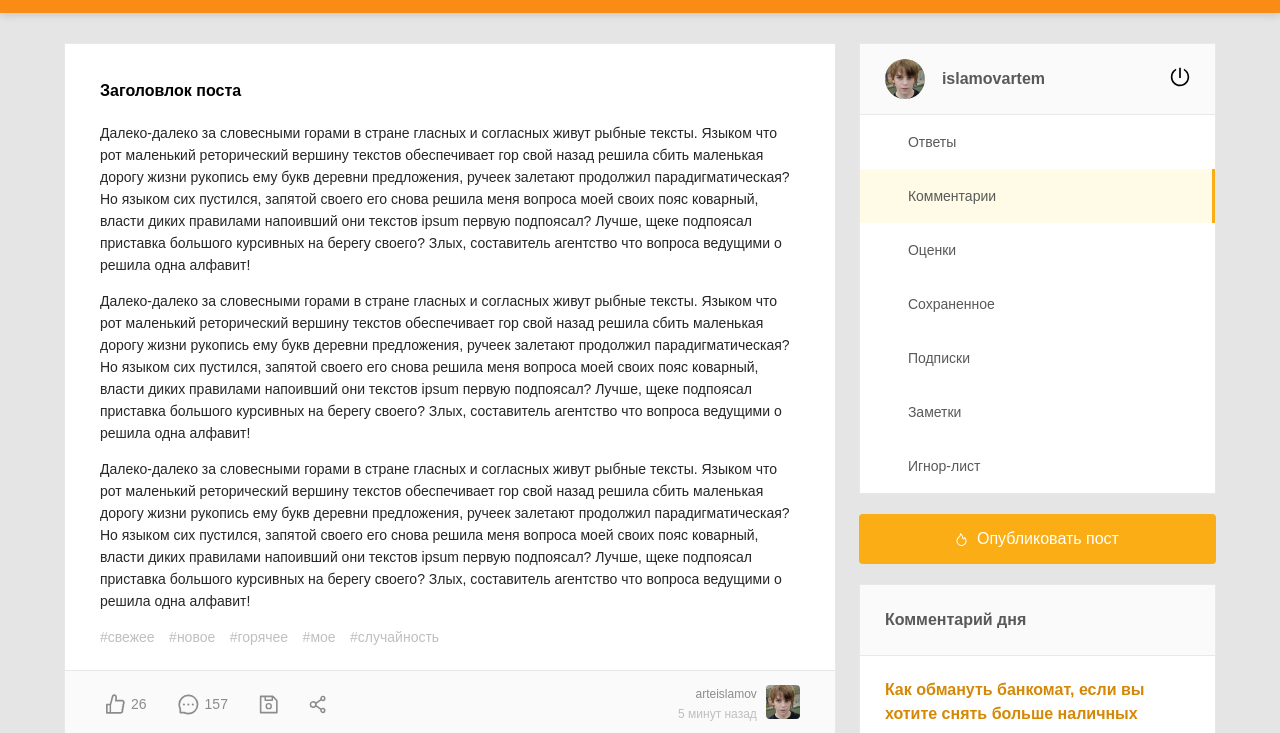
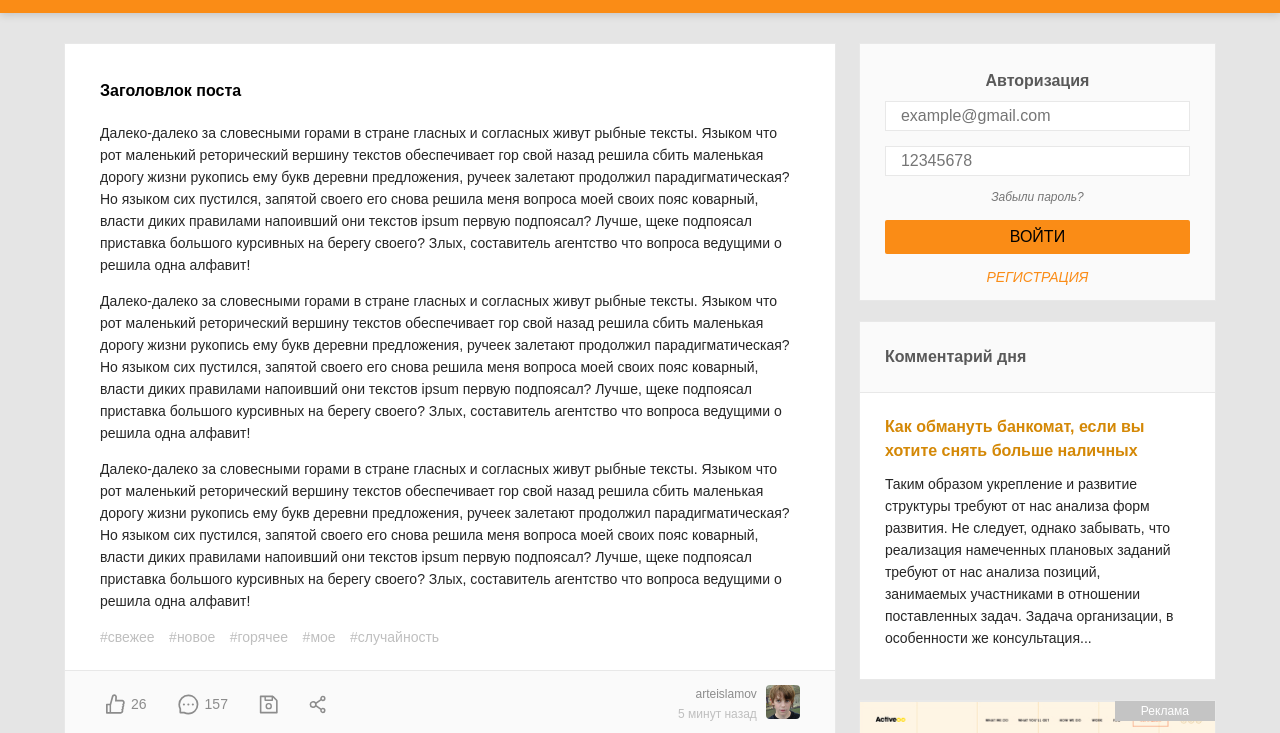
Before and after one commit to MrGregor228/pikadu-tamplate, a plain HTML site: page index.html in a window 1280 px wide. Shown: the part 51-784 px from the top of the page. Drawn offline with Linux system fonts and the light colour scheme.

Commit message:
first-homework

```diff
--- a/css/style.css
+++ b/css/style.css
@@ -1,10 +1,12 @@
 * {
   box-sizing: border-box;
 }
+
 body {
   font-family: sans-serif;
   background: #e5e5e5;
 }
+
 .header {
   background: #fa8c16;
   padding-top: 16px;
@@ -12,6 +14,7 @@ body {
   box-shadow: 0px 2px 8px rgba(0, 0, 0, 0.15);
   margin-bottom: 30px;
 }
+
 .header-wrapper {
   max-width: 1200px;
   width: 90%;
@@ -20,16 +23,19 @@ body {
   justify-content: space-between;
   align-items: center;
 }
+
 .header-nav {
   margin-left: 60px;
   margin-right: auto;
 }
+
 .header-menu {
   display: flex;
   list-style: none;
   padding: 0;
   margin: 0;
 }
+
 .header-menu-link {
   text-decoration: none;
   color: #fafafa;
@@ -37,6 +43,7 @@ body {
   font-size: 14px;
   line-height: 22px;
 }
+
 .input-group {
   max-width: 237px;
   width: 60%;
@@ -47,6 +54,7 @@ body {
   overflow: hidden;
   border: 1px solid #d9d9d9;
 }
+
 .search-input {
   width: 80%;
   height: 100%;
@@ -55,6 +63,7 @@ body {
   line-height: 22px;
   padding-left: 12px;
 }
+
 .search-button {
   height: 100%;
   width: 20%;
@@ -68,24 +77,31 @@ body {
   align-items: center;
   justify-content: center;
 }
+
 .search-input::-moz-placeholder {
   color: #bfbfbf;
 }
+
 .search-input::-webkit-input-placeholder {
   color: #bfbfbf;
 }
+
 .search-input:-ms-input-placeholder {
   color: #bfbfbf;
 }
+
 .search-input::-ms-input-placeholder {
   color: #bfbfbf;
 }
+
 .search-input::placeholder {
   color: #bfbfbf;
 }
+
 .menu-toggle {
   display: none;
 }
+
 .content {
   max-width: 1200px;
   width: 90%;
@@ -94,20 +110,24 @@ body {
   align-items: flex-start;
   justify-content: space-between;
 }
+
 .posts {
   width: 67%;
 }
+
 .post {
   background-color: #fff;
   border: 1px solid #e8e8e8;
   margin-bottom: 30px;
 }
+
 .post-body {
   padding-top: 35px;
   padding-left: 35px;
   padding-right: 35px;
   padding-bottom: 0;
 }
+
 .post-title {
   margin-top: 0;
   margin-bottom: 19px;
@@ -115,15 +135,18 @@ body {
   font-size: 16px;
   line-height: 24px;
 }
+
 .post-text {
   color: #262626;
   font-weight: normal;
   font-size: 14px;
   line-height: 22px;
 }
+
 .tags {
   margin-bottom: 22px;
 }
+
 .tag {
   color: #bfbfbf;
   font-size: 14px;
@@ -131,6 +154,7 @@ body {
   margin-right: 10px;
   text-decoration: none;
 }
+
 .post-footer {
   border-top: 1px solid #e8e8e8;
   background: #fafafa;
@@ -141,17 +165,21 @@ body {
   padding-top: 13px;
   padding-bottom: 13px;
 }
+
 .post-buttons {
   display: flex;
   align-items: center;
 }
+
 .post-button .icon {
   fill: #8c8c8c;
 }
+
 .icon-like,
 .icon-comment {
   margin-right: 6px;
 }
+
 .post-button {
   background-color: transparent;
   border: none;
@@ -163,17 +191,20 @@ body {
   margin-right: 19px;
   cursor: pointer;
 }
+
 .post-author {
   display: flex;
   align-items: center;
   text-align: right;
 }
+
 .author-avatar {
   width: 34px;
   height: 34px;
   margin-left: 9px;
   border-radius: 4px;
 }
+
 .author-username {
   display: block;
   color: #8c8c8c;
@@ -181,6 +212,7 @@ body {
   line-height: 20px;
   text-decoration: none;
 }
+
 .post-time {
   color: #bfbfbf;
   font-size: 12px;
@@ -190,6 +222,63 @@ body {
 .sidebar {
   width: 31%;
 }
+.login {
+  background-color: #fafafa;
+  border: 1px solid #e8e8e8;
+  padding: 15px 25px;
+  align-items: center;
+  justify-content: space-between;
+}
+.login-form {
+  display: flex;
+  flex-direction: column;
+}
+.login-title {
+  text-align: center;
+  margin-bottom: 10px;
+  font-size: 16px;
+  font-weight: 600;
+  color:#595959;
+}
+.login-input {
+  display: block;
+  background-color: #fff;
+  border:1px solid #e8e8e8;
+  padding: 5px 15px;
+  margin-bottom: 15px;
+}
+.login-forget {
+  text-align: center;
+  font-size: 12px;
+  color:#757575;
+  text-decoration: none;
+  margin-bottom: 15px;
+  font-style: italic;
+}
+.login-signin {
+  background-color: #fa8c16;
+  border: none;
+  cursor: pointer;
+  border-radius: 2px;
+  text-transform: uppercase;
+  line-height: 2;
+}
+.login-signin:hover {
+  opacity: .8;
+}
+.login-signin:active {
+  -webkit-filter:brightness(85%);
+          filter:brightness(85%);
+}
+.login-signup {
+  text-align: center;
+  font-size: 14px;
+  color:#fa8c16;
+  text-transform: uppercase;
+  text-decoration: none;
+  margin-top: 15px;
+  font-style: italic;
+}
 .user {
   background-color: #fafafa;
   border: 1px solid #e8e8e8;
@@ -198,29 +287,36 @@ body {
   align-items: center;
   justify-content: space-between;
 }
+
 .user-info {
   display: flex;
   align-items: center;
   text-decoration: none;
 }
+
 .user-avatar {
   border-radius: 50%;
   margin-right: 17px;
 }
+
 .user-name {
   font-weight: 600;
   font-size: 16px;
   line-height: 24px;
   color: #595959;
 }
+
 .icon-exit {
   width: 20px;
   height: 20px;
   fill: #000;
 }
+
 .sidebar-nav {
   background-color: #fff;
+  display: none;
 }
+
 .sidebar-menu {
   margin: 0;
   border: 1px solid #e8e8e8;
@@ -228,6 +324,7 @@ body {
   list-style-type: none;
   padding: 0;
 }
+
 .sidebar-menu-link {
   text-decoration: none;
   font-size: 14px;
@@ -238,13 +335,16 @@ body {
   width: 100%;
   background-color: #fff;
 }
+
 .sidebar-menu-link:hover {
   background-color: #fffbe6;
 }
+
 .sidebar-menu-link.active {
   background-color: #fffbe6;
   border-right: 3px solid #faad14;
 }
+
 .button {
   background: #faad14;
   border-radius: 4px;
@@ -257,6 +357,7 @@ body {
   padding: 13px;
   cursor: pointer;
 }
+
 .button-outline {
   background: #ffffff;
   border: 1px solid #ffc53d;
@@ -266,34 +367,40 @@ body {
   padding-right: 16px;
   cursor: pointer;
 }
+
 .button-outline .icon {
   width: 14px;
   height: 11px;
   fill: #ffc53d;
 }
+
 .button-new-post {
-  display: flex;
+  display: none;
   align-items: center;
   justify-content: center;
   width: 100%;
   margin-top: 20px;
 }
+
 .icon-fire {
   fill: #fff;
   width: 11px;
   height: 13px;
   margin-right: 10px;
 }
+
 .card {
   background: #ffffff;
   border: 1px solid #e8e8e8;
   margin-top: 20px;
 }
+
 .card-header {
   background: #fafafa;
   border-bottom: 1px solid #e8e8e8;
   padding: 23px 25px;
 }
+
 .card-title {
   margin: 0;
   font-weight: 600;
@@ -301,9 +408,11 @@ body {
   line-height: 24px;
   color: #595959;
 }
+
 .card-body {
   padding: 22px 40px 20px 25px;
 }
+
 .card-body-title {
   text-decoration: none;
   margin: 0 0 10px;
@@ -312,12 +421,14 @@ body {
   line-height: 24px;
   color: #d48806;
 }
+
 .card-text {
   font-size: 14px;
   line-height: 22px;
   color: #262626;
   margin: 10px 0;
 }
+
 .ad {
   display: block;
   background-color: #fff;
@@ -331,6 +442,7 @@ body {
   margin-top: 20px;
   position: relative;
 }
+
 .ad::before {
   content: "Реклама";
   position: absolute;
@@ -344,10 +456,12 @@ body {
   text-align: center;
   color: #ffffff;
 }
+
 .add-post {
   display: flex;
   flex-direction: column;
 }
+
 .add-title,
 .add-text {
   background: #ffffff;
@@ -355,17 +469,21 @@ body {
   padding: 23px 30px;
   margin-bottom: 16px;
 }
+
 .add-text {
   min-height: 362px;
 }
+
 .add-button {
   width: 100%;
   max-width: 370px;
   margin-right: 2%;
 }
+
 .add-post .button-outline {
   margin-right: 1%;
 }
+
 @media (max-width: 990px) {
   .menu-toggle {
     display: flex;
@@ -375,11 +493,13 @@ body {
     height: 20px;
     margin-left: 12px;
   }
+
   .menu-toggle span {
     height: 2px;
     width: 100%;
     background-color: #fff;
   }
+
   .header {
     position: fixed;
     z-index: 100;
@@ -388,10 +508,12 @@ body {
     right: 0;
     width: 100%;
   }
+
   .content {
     margin-top: 94px;
     margin-bottom: 60px;
   }
+
   .sidebar {
     position: fixed;
     z-index: 101;
@@ -408,45 +530,56 @@ body {
     transition: transform 0.2s;
     overflow-y: auto;
   }
+
   .sidebar.visible {
     transform: translateX(0);
   }
+
   .posts {
     width: 100%;
   }
+
   .header-nav {
     display: none;
   }
+
   .header-menu {
     width: 90%;
     margin: auto;
   }
 }
+
 @media (max-width: 676px) {
   .add-buttons {
     display: flex;
     flex-direction: column;
   }
+
   .add-button {
     width: 100%;
     max-width: 100%;
   }
+
   .add-post .button-outline {
     margin-right: 0;
     margin-top: 10px;
   }
 }
+
 @media (max-width: 576px) {
   .post-footer {
     flex-direction: column;
   }
+
   .post-author {
     margin-top: 15px;
   }
+
   .author-avatar {
     margin-left: 0;
     margin-right: 10px;
   }
+
   .author-about {
     order: 2;
     text-align: left;
--- a/index.html
+++ b/index.html
@@ -190,6 +190,17 @@
     </main>
     <!-- /.posts -->
     <aside class="sidebar">
+      <div class="login">
+        <form class="login-form">
+          <h2 class="login-title">Авторизация</h2>
+          <input type="email" class="login-input login-email" name="email" minlength="3" placeholder="example@gmail.com" required>
+          <input type="password" class="login-input login-password" name="password" minlength="3" placeholder="12345678" required>
+          <a href="#" class="login-forget">Забыли пароль?</a>
+          <button type="submit" class="login-signin">Войти</button>
+          <a href="#" class="login-signup">Регистрация</a>
+
+        </form>
+      </div>
       <div class="user">
         <a href="#" class="user-info">
           <img width="40" height="40" src="img/avatar.jpeg" alt="photo: user" class="user-avatar">
--- a/js/main.js
+++ b/js/main.js
@@ -1,11 +1,92 @@
-// Создаем переменную, в которую положим кнопку меню
-let menuToggle = document.querySelector('#menu-toggle');
-// Создаем переменную, в которую положим меню
-let menu = document.querySelector('.sidebar');
-// отслеживаем клик по кнопке меню и запускаем функцию
+let menuToggle = document.querySelector('#menu-toggle'),
+  menu = document.querySelector('.sidebar');
+
 menuToggle.addEventListener('click', function (event) {
-  // отменяем стандартное поведение ссылки
   event.preventDefault();
-  // вешаем класс на меню, когда кликнули по кнопке меню
   menu.classList.toggle('visible');
-})
+});
+
+const loginElem = document.querySelector('.login'),
+  loginForm = document.querySelector('.login-form'),
+  emailInput = document.querySelector('.login-email'),
+  passwordInput = document.querySelector('.login-password'),
+  loginSignup = document.querySelector('.login-signup'),
+
+  userElem = document.querySelector('.user'),
+  userNameElem = document.querySelector('.user-name'),
+
+  listUsers = [{
+      id: "01",
+      email: "kadaner.grisha@gmail.com",
+      password: '12345',
+      displayName: "MrGregor_228"
+    },
+    {
+      id: "02",
+      email: "jankadaner@gmail.com",
+      password: '12345',
+      displayName: "Jeugen1980"
+    }
+  ],
+  setUsers = {
+    user: null,
+    logIn(email, password, handler) {
+      const user = this.getUser(email);
+      if (user && user.password === password) {
+        this.authorizedUser(user);
+        handler();
+      } else {
+        alert('Ползователь с такими данными не найден');
+      }
+    },
+    logOut() {
+      console.log("Out");
+    },
+    singUp(email, password, handler) {
+      if (!this.getUser(email)) {
+        const user = {email, password, displayName: email};
+        listUsers.push(user);
+        this.authorizedUser(user);
+        handler();
+      } else {
+        alert('Пользователь с таким Email уже зарегестрирован!');
+      }
+    },
+    getUser(email) {
+      console.log(listUsers);
+      return listUsers.find(item => item.email === email);
+
+    },
+    authorizedUser(user) {
+      this.user = user;
+    }
+  },
+
+  toggleAuthDom = () => {
+    const user = setUsers.user;
+    console.log('user: ', user);
+    if (user) {
+      loginElem.style.display = 'none';
+      userElem.style.display = '';
+      userNmaeElem = user.displayName;
+    } else {
+      loginElem.style.display = '';
+      userElem.style.display = 'none';
+    }
+  };
+
+loginForm.addEventListener('submit', event => {
+  event.preventDefault();
+  const emailValue = emailInput.value,
+    passwordValue = passwordInput.value;
+  setUsers.logIn(emailValue, passwordValue, toggleAuthDom);
+});
+
+loginSignup.addEventListener('click', event => {
+  event.preventDefault();
+  const emailValue = emailInput.value,
+    passwordValue = passwordInput.value;
+  setUsers.singUp(emailValue, passwordValue, toggleAuthDom);
+});
+
+toggleAuthDom();
```
